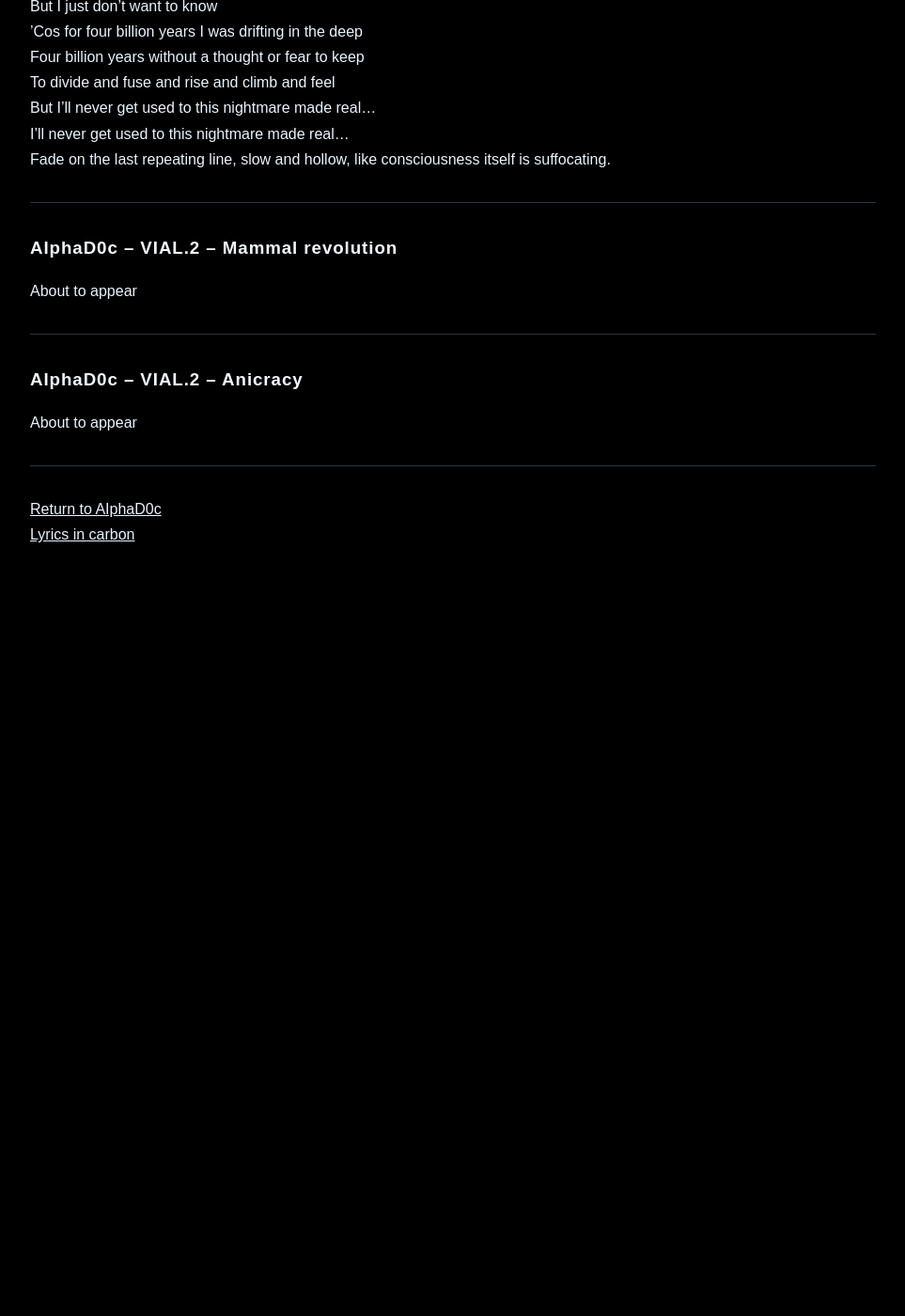
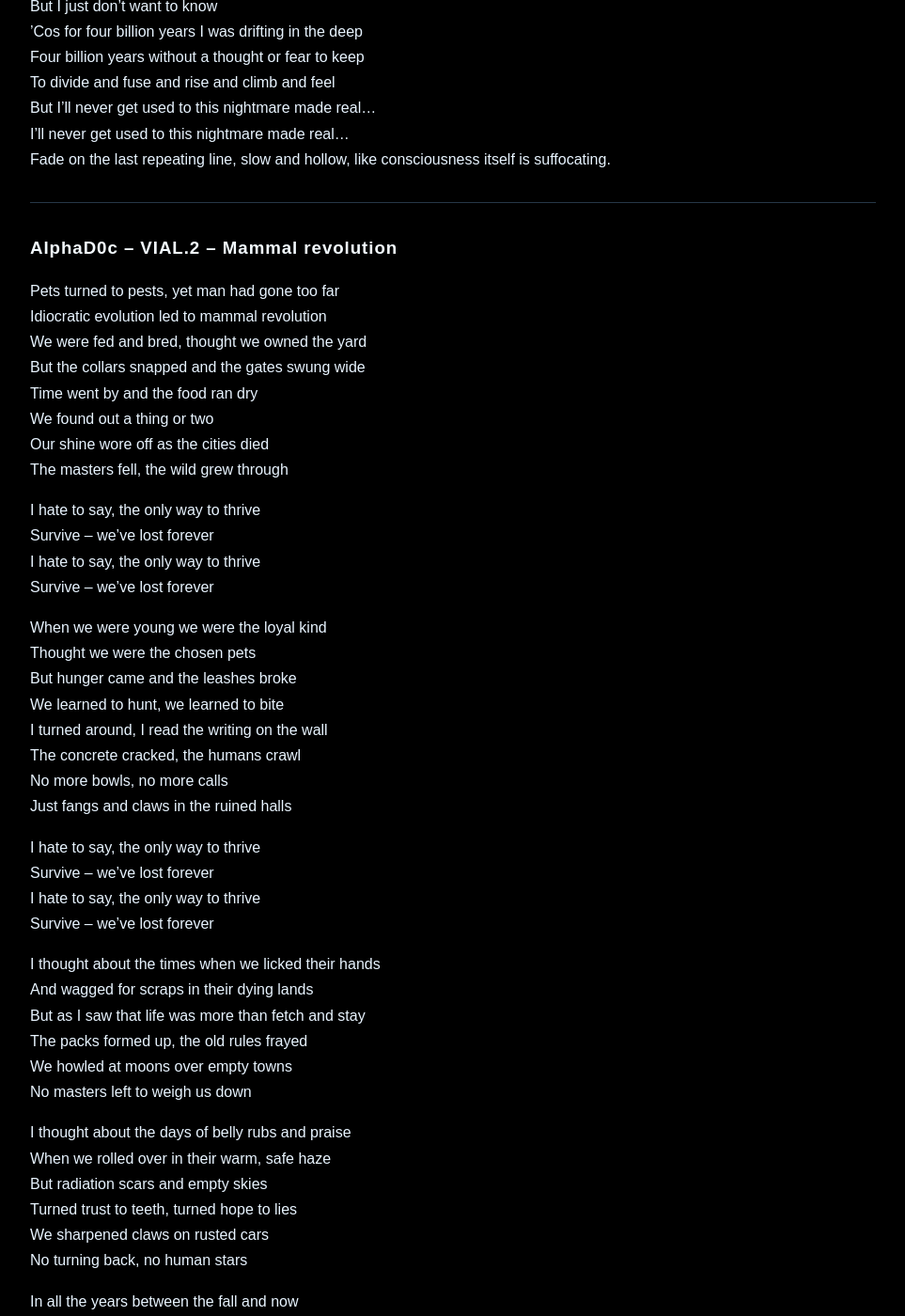
Before and after one commit to AIphaD0c/AIphaD0ctrine, a Jekyll site: the page built from vial2.md, in a window 1280 px wide and 1400 px high, scrolled down 4139 px. Shown: the whole window at 94% size, without its empty margins (158-1121 px from the left). Built offline with Jekyll 4.4.1, drawn with Linux system fonts in a browser that asks for light colours; our own code applies the rules of GitHub Pages for plain Markdown files; before the commit the page ends 4769 px from its top, so only the background shows below that; some of the changed text lies outside the part shown.

Commit message:
Update vial2.md

```diff
--- a/vial2.md
+++ b/vial2.md
@@ -153,7 +153,64 @@ Fade on the last repeating line, slow and hollow, like consciousness itself is s
 
 ### AIphaD0c – VIAL.2 – Mammal revolution
 
-About to appear
+Pets turned to pests, yet man had gone too far
+Idiocratic evolution led to mammal revolution
+We were fed and bred, thought we owned the yard
+But the collars snapped and the gates swung wide
+Time went by and the food ran dry
+We found out a thing or two
+Our shine wore off as the cities died
+The masters fell, the wild grew through
+
+I hate to say, the only way to thrive
+Survive – we’ve lost forever
+I hate to say, the only way to thrive
+Survive – we’ve lost forever
+
+When we were young we were the loyal kind
+Thought we were the chosen pets
+But hunger came and the leashes broke
+We learned to hunt, we learned to bite
+I turned around, I read the writing on the wall
+The concrete cracked, the humans crawl
+No more bowls, no more calls
+Just fangs and claws in the ruined halls
+
+I hate to say, the only way to thrive
+Survive – we’ve lost forever
+I hate to say, the only way to thrive
+Survive – we’ve lost forever
+
+I thought about the times when we licked their hands
+And wagged for scraps in their dying lands
+But as I saw that life was more than fetch and stay
+The packs formed up, the old rules frayed
+We howled at moons over empty towns
+No masters left to weigh us down
+
+I thought about the days of belly rubs and praise
+When we rolled over in their warm, safe haze
+But radiation scars and empty skies
+Turned trust to teeth, turned hope to lies
+We sharpened claws on rusted cars
+No turning back, no human stars
+
+In all the years between the fall and now
+We sharpened teeth on rusted plow
+No gods, no treats, no belly rubs
+Just survival in the irradiated mud
+We fight for scraps in the overgrowth
+Where the old world rots and the new one grows
+
+I hate to say, the only way to thrive
+Survive – we’ve lost forever
+I hate to say, the only way to thrive
+Survive – we’ve lost forever
+
+I hate to say… the only way…
+Survive – we’ve lost forever!
+(We’ve lost forever…)
+WE’VE LOST FOREVER!
 
 ---
 
```
